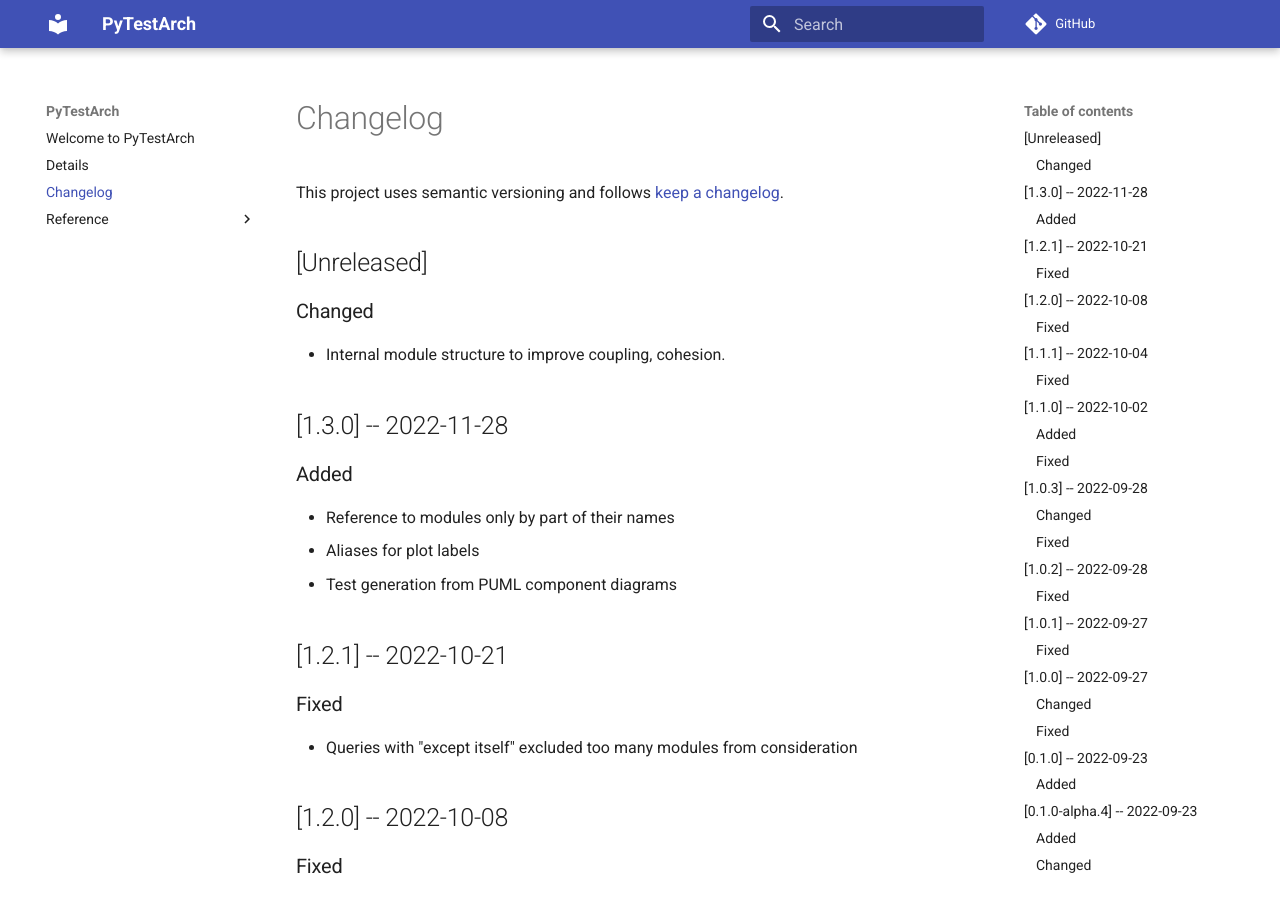
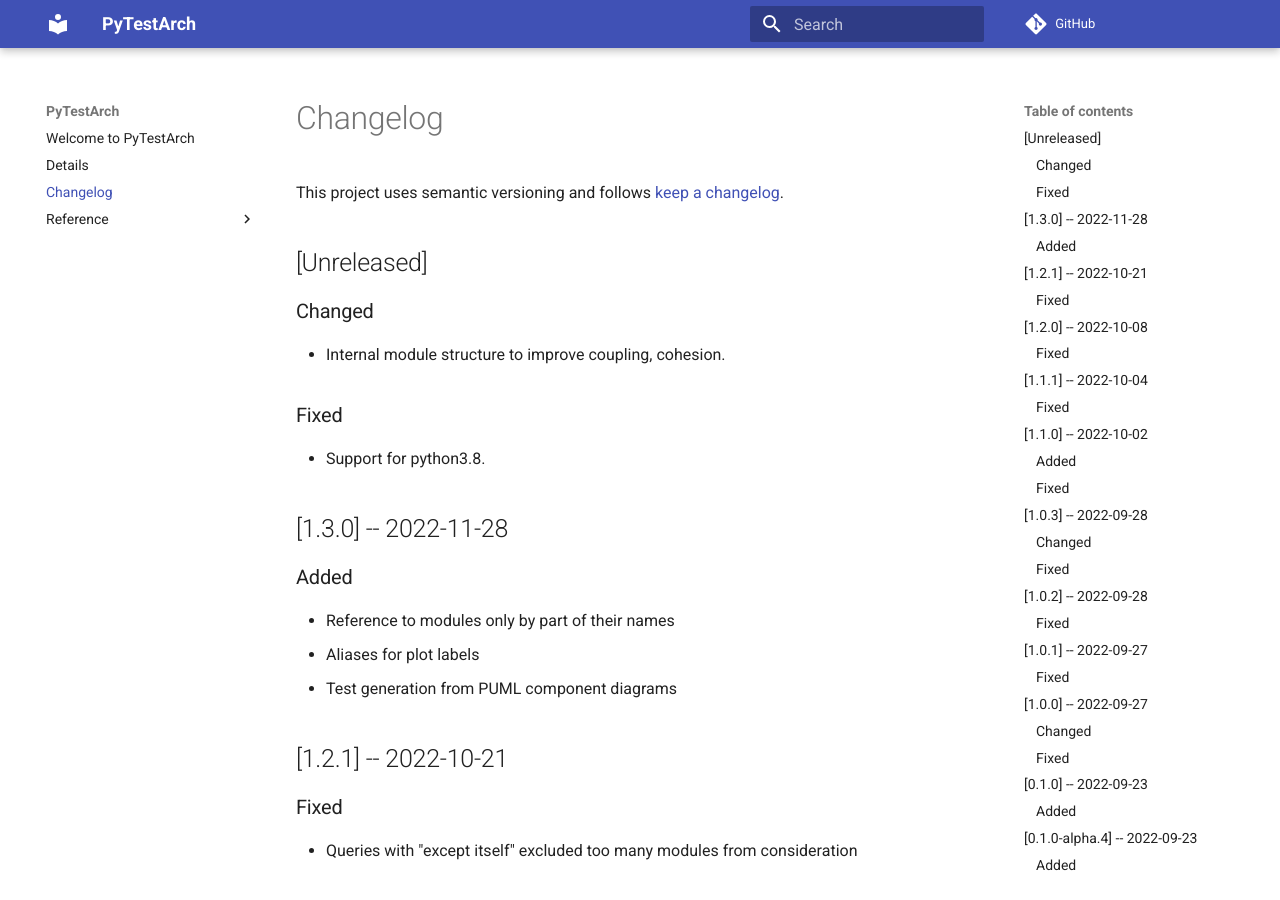
Before and after one commit to zyskarch/pytestarch, an MkDocs documentation site: the page built from docs/changelog.md, in a window 1280 px wide and 900 px high. Built offline with MkDocs 1.6.1 and Material for MkDocs 9.7.7, drawn with Linux system fonts in a browser that asks for light colours; comment, search, counter and statistics services are not loaded.

Commit message:
Release: Preparations.

```diff
--- a/docs/changelog.md
+++ b/docs/changelog.md
@@ -6,6 +6,9 @@ This project uses semantic versioning and follows [keep a changelog](https://kee
 ## [Unreleased]
 ### Changed
 - Internal module structure to improve coupling, cohesion.
+
+### Fixed
+- Support for python3.8.
 
 ## [1.3.0] -- 2022-11-28
 ### Added
--- a/pyproject.toml
+++ b/pyproject.toml
@@ -1,6 +1,6 @@
 [tool.poetry]
 name = "PyTestArch"
-version = "1.3.0"
+version = "1.3.1"
 description = "Test framework for software architecture based on imports between modules"
 authors = ["zyskarch <zyskarch@gmail.com>"]
 maintainers = ["zyskarch <zyskarch@gmail.com>"]
```
